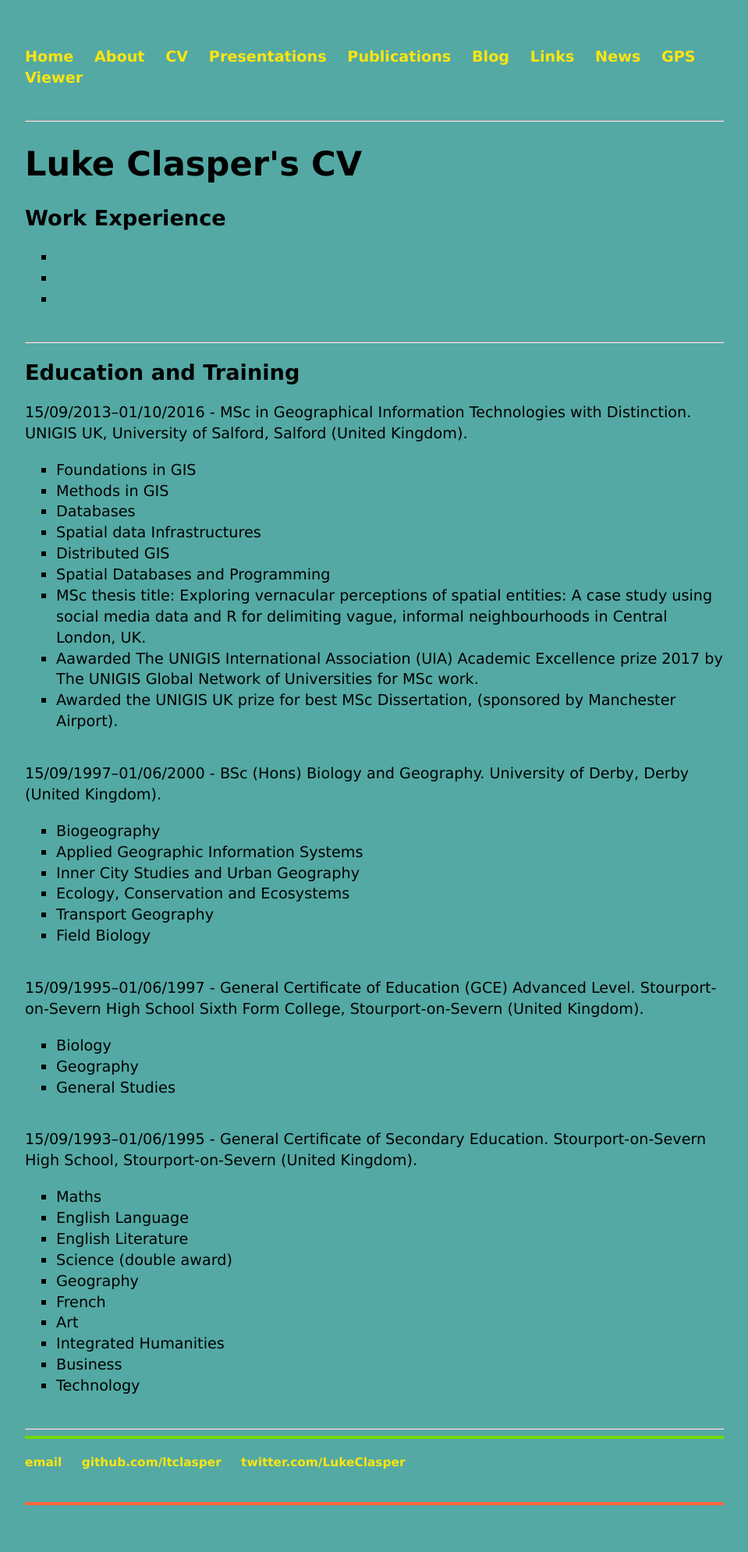
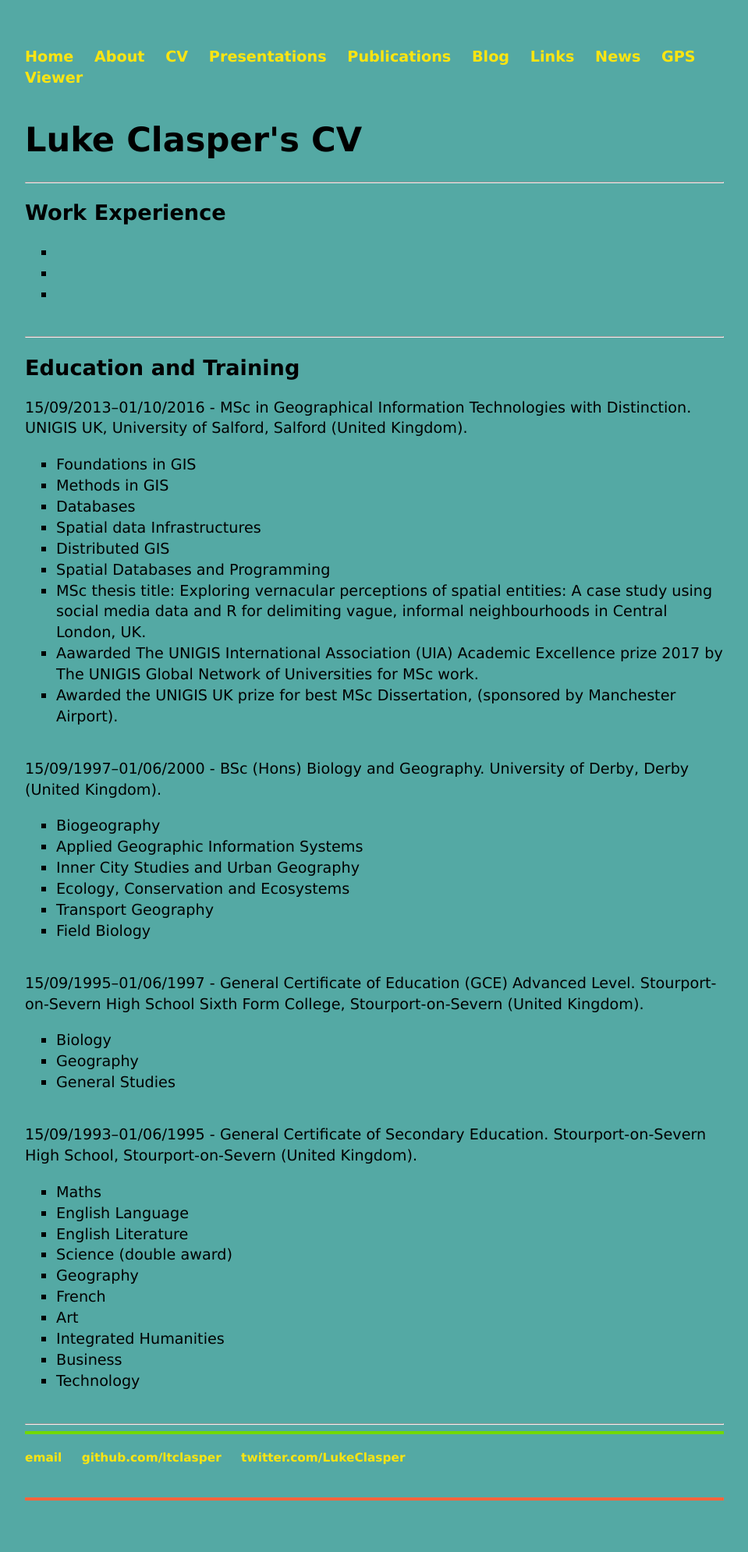
Before and after one commit to ltclasper/ltclasper.github.io, a Jekyll site: the page built from cv/index.html, in a window 1280 px wide. Shown: the whole page at 78% size, without its empty margins (160-1119 px from the left). Built offline with Jekyll 4.4.1, drawn with Linux system fonts in a browser that asks for light colours.

Commit message:
Update index.html

```diff
--- a/cv/index.html
+++ b/cv/index.html
@@ -2,8 +2,10 @@
 layout: default
 title: Luke Clasper's CV
 ---
+
+<h1>{{ page.title }}</h1>
+
 <hr>
-<h1>{{ page.title }}</h1>
 
 <div class="blurb">
 
```
